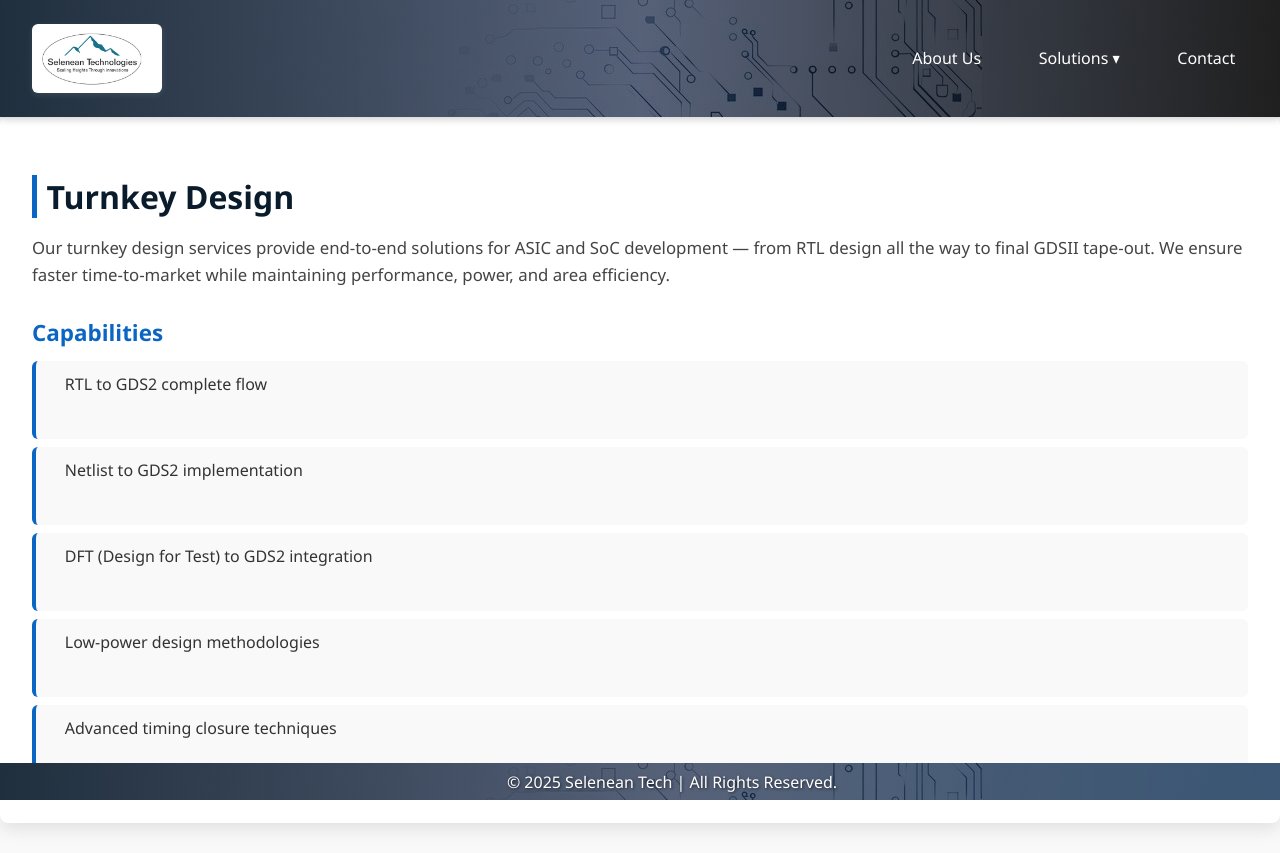
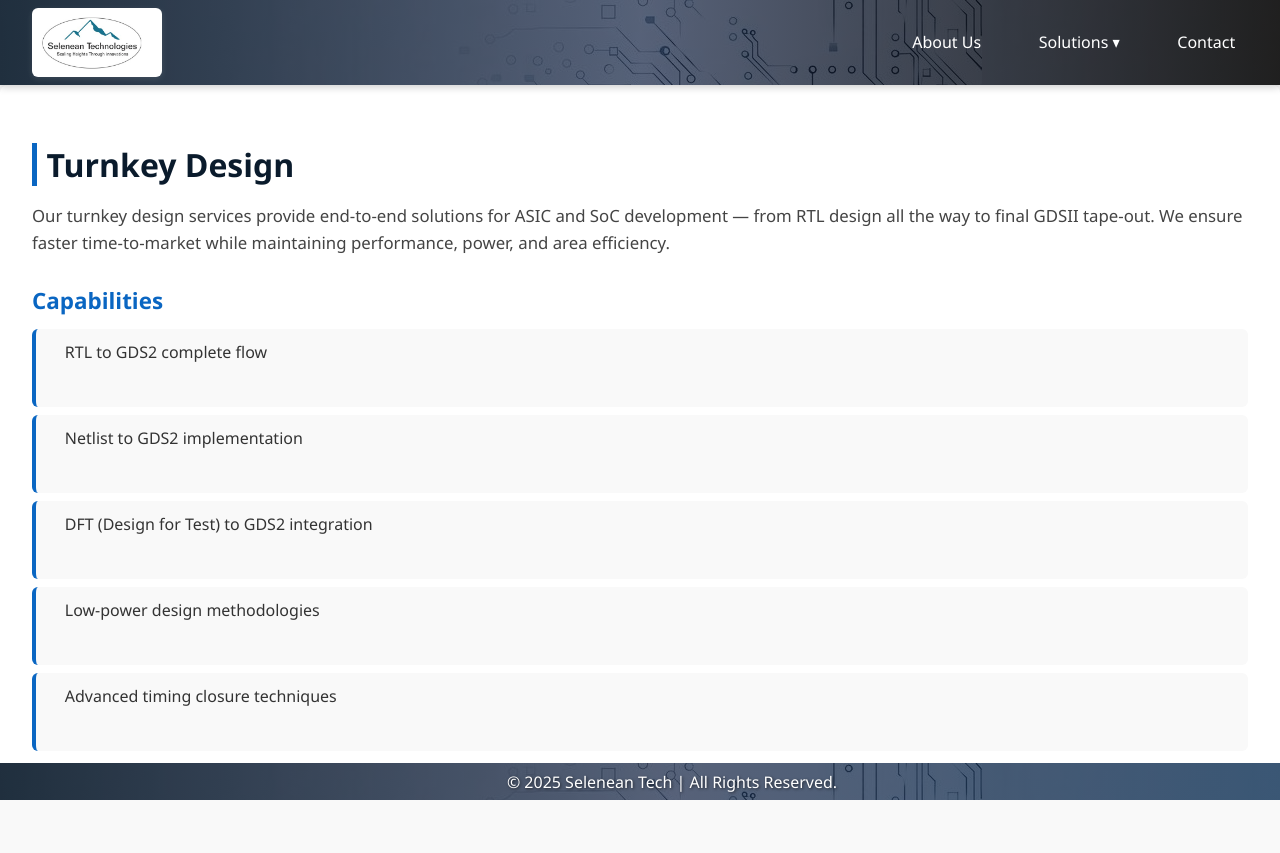
Before and after one commit to Mahendra1235/Seleneantech, a React (Create React App) app: page /solutions/turnkey in a window 1280 px wide. After the commit the page ends 800 px from the top, so only its background shows below. Built offline with nearby package versions, Linux system fonts and the light colour scheme.

Commit message:
Changes in indx.html and app.css

```diff
--- a/public/index.html
+++ b/public/index.html
@@ -2,14 +2,14 @@
 <html lang="en">
   <head>
     <meta charset="utf-8" />
-    <link rel="icon" href="%PUBLIC_URL%/favicon.ico" />
+    <link rel="icon" href="../src/assets/Logo.jpeg" />
     <meta name="viewport" content="width=device-width, initial-scale=1" />
     <meta name="theme-color" content="#000000" />
     <meta
       name="description"
       content="Web site created using create-react-app"
     />
-    <link rel="apple-touch-icon" href="%PUBLIC_URL%/logo192.png" />
+    <link rel="apple-touch-icon" href="../src/assets/Logo.jpeg" />
     <!--
       manifest.json provides metadata used when your web app is installed on a
       user's mobile device or desktop. See https://developers.google.com/web/fundamentals/web-app-manifest/
--- a/src/App.css
+++ b/src/App.css
@@ -28,7 +28,7 @@ body {
   /* background: rgba(0, 0, 0, 0.95);  */
   backdrop-filter: blur(6px);
   color: #fff;
-  padding: 1.5rem 2rem;
+  padding: 0.5rem 2rem;
   box-shadow: 0 2px 8px rgba(0, 0, 0, 0.2);
 }
 
@@ -409,9 +409,9 @@ body {
 }
 /* Solutions Pages */
 .solutions-container {
-  height: fit-content;
+  height: auto;
   max-width: 1900px;
-  margin: 0 auto 30px;
+  /* margin-top: 10px; */
   padding: 2rem;
   background: #ffffff;
   box-shadow: 0 6px 18px rgba(0, 0, 0, 0.1);
```
